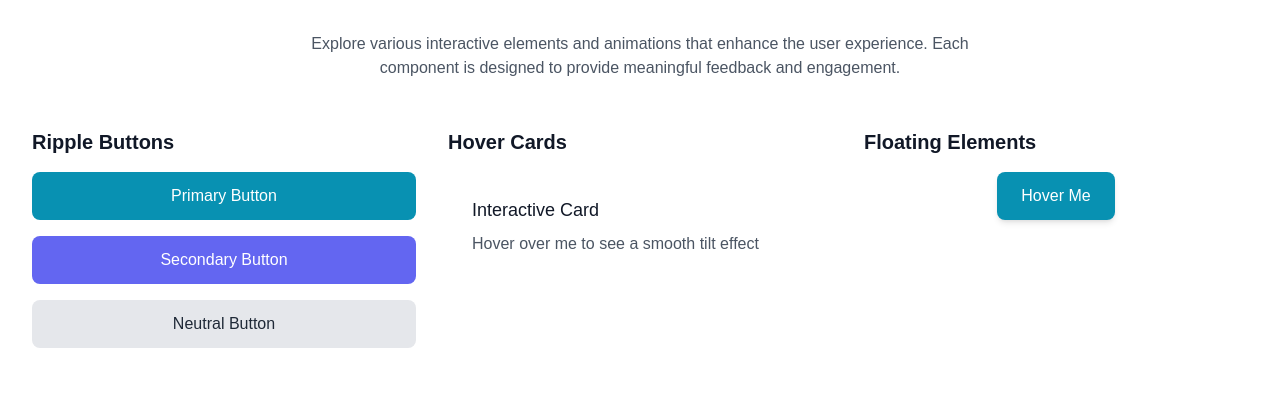
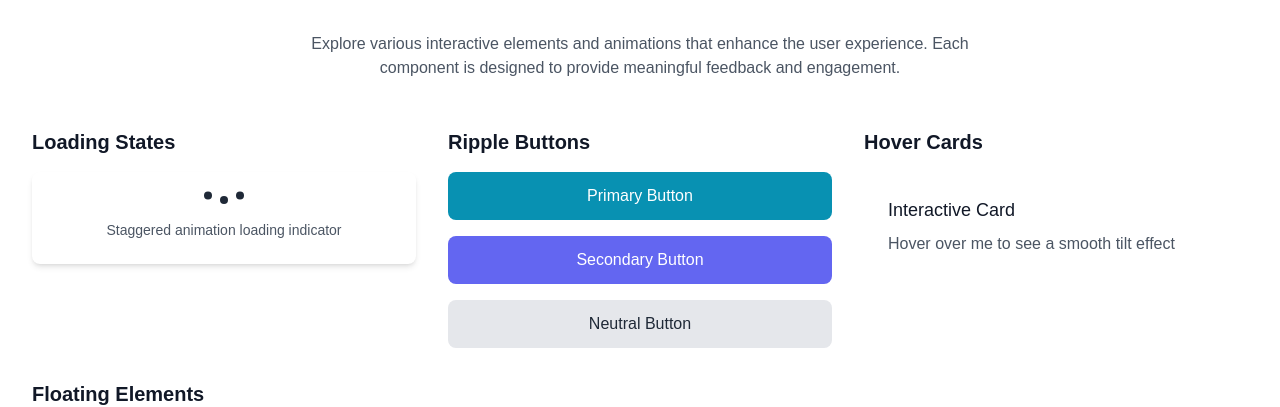
Before and after one commit to adriancubillos/showcase, a React (Vite) app: page / in a window 1280 px wide. Shown: the part 1680-2087 px from the top of the page. Built offline with nearby package versions, Linux system fonts and the light colour scheme.

Commit message:
feat: add loading dots component with staggered animation to showcase

```diff
--- a/src/components/InteractionsShowcase.jsx
+++ b/src/components/InteractionsShowcase.jsx
@@ -99,6 +99,15 @@ const InteractionsShowcase = () => {
   return (
     <div className="grid grid-cols-1 md:grid-cols-2 lg:grid-cols-3 gap-8">
       <div className="space-y-4">
+        <h3 className="text-xl font-semibold mb-4">Loading States</h3>
+        <div className="p-6 bg-white dark:bg-gray-800 rounded-lg shadow-md flex flex-col items-center space-y-4">
+          <LoadingDots />
+          <p className="text-sm text-gray-600 dark:text-gray-300 mt-4">
+            Staggered animation loading indicator
+          </p>
+        </div>
+      </div>
+      <div className="space-y-4">
         <h3 className="text-xl font-semibold mb-4">Ripple Buttons</h3>
         <div className="space-y-4">
           <RippleButton className="bg-primary text-white w-full">
@@ -133,4 +142,31 @@ const InteractionsShowcase = () => {
   );
 };
 
+const LoadingDots = () => {
+  const dotVariants = {
+    initial: { y: 0 },
+    animate: { y: -8 },
+  };
+
+  return (
+    <div className="flex items-center space-x-2">
+      {[0, 1, 2].map((index) => (
+        <motion.div
+          key={index}
+          variants={dotVariants}
+          initial="initial"
+          animate="animate"
+          transition={{
+            duration: 0.5,
+            repeat: Infinity,
+            repeatType: "reverse",
+            delay: index * 0.2,
+          }}
+          className="w-2 h-2 bg-gray-800 dark:bg-gray-200 rounded-full"
+        />
+      ))}
+    </div>
+  );
+};
+
 export default InteractionsShowcase;
```
